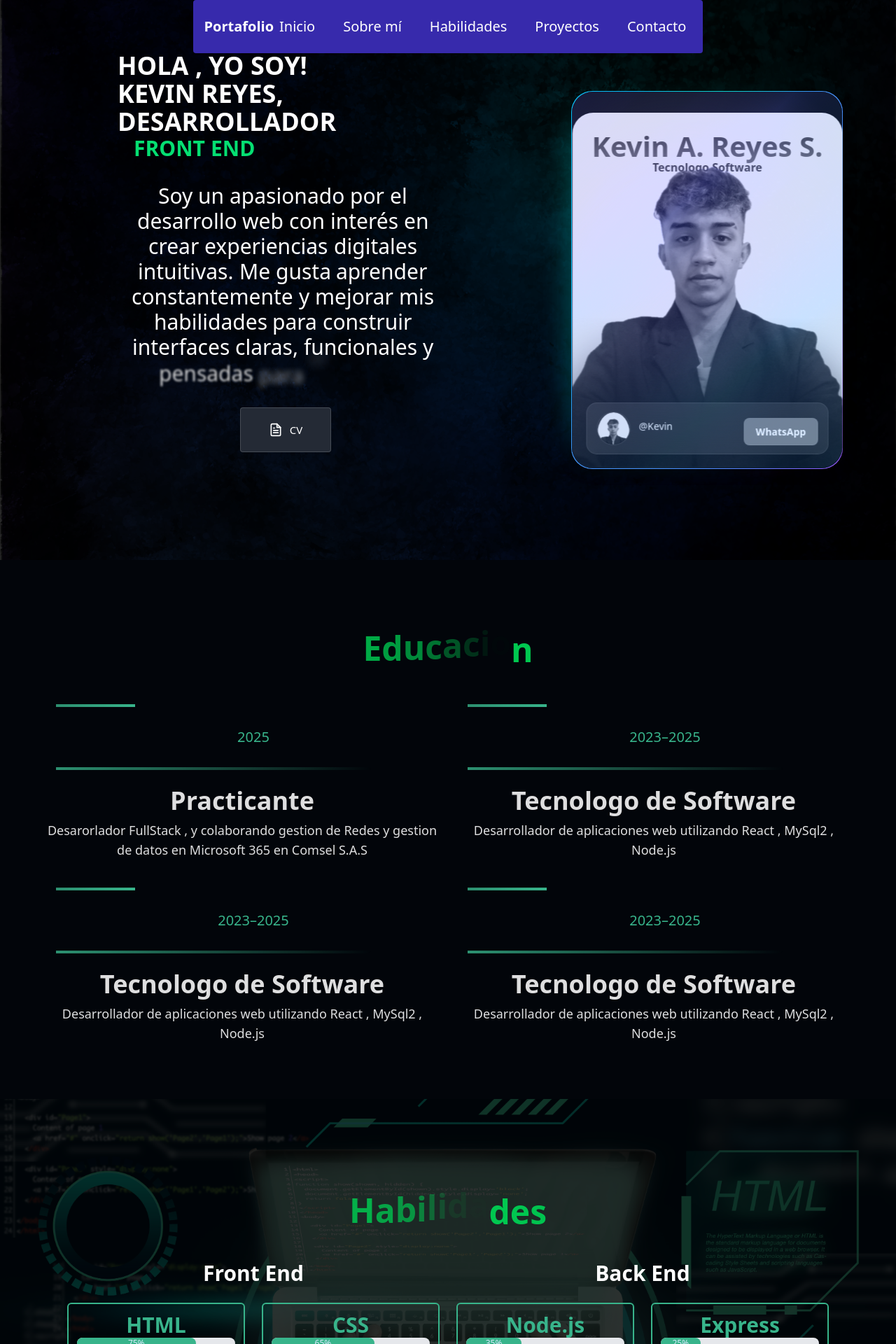
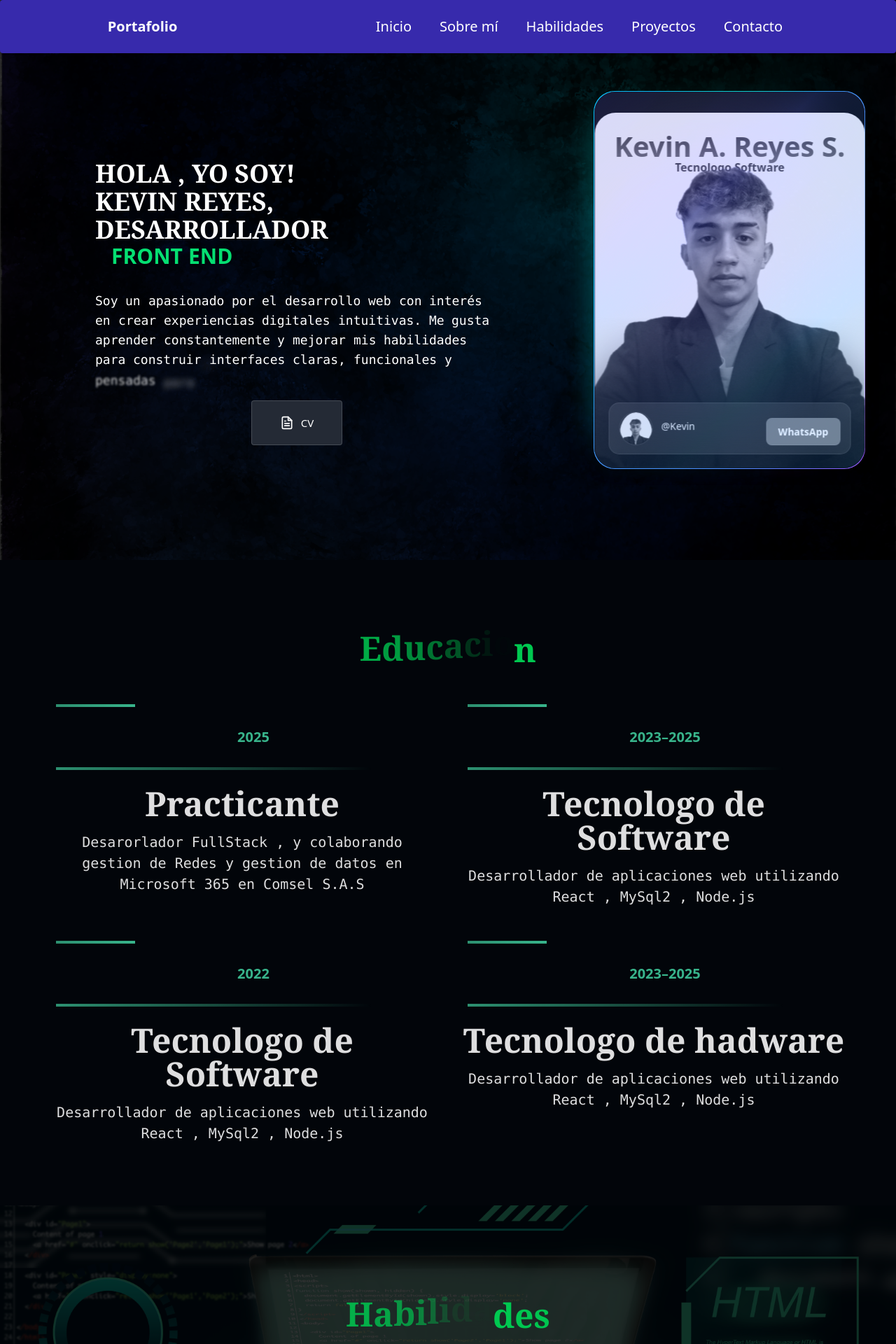
Before and after one commit to kevin15042005/CV, a React (Vite) app: page / in a window 1280 px wide. Shown: the top 1920 px of the page at 70% size. Built offline with nearby package versions, Linux system fonts and the light colour scheme; the HTML template or start-up script is replaced by a standard one.

Commit message:
Estilos nuevos

```diff
--- a/package.json
+++ b/package.json
@@ -12,6 +12,7 @@
   "dependencies": {
     "@tailwindcss/vite": "^4.1.10",
     "framer-motion": "^12.18.1",
+    "ngrok": "^5.0.0-beta.2",
     "ogl": "^1.0.11",
     "react": "^19.1.0",
     "react-dom": "^19.1.0",
--- a/src/App.jsx
+++ b/src/App.jsx
@@ -1,4 +1,4 @@
-import React from 'react'
+import React from "react";
 import { useState } from "react";
 import "./App.css";
 import Navbar from "./Components/Navbar/Navbar.jsx";
@@ -24,7 +24,7 @@ const Desempeño = () => {
   ));
 
   return (
-    <span className="text-green-500 text-[2rem] font-bold">
+    <span className="text-green-500 text-[2rem] font-bold font-serif">
       {letrasAnimada}
     </span>
   );
@@ -43,7 +43,7 @@ const Desempeño1 = () => {
   ));
 
   return (
-    <span className="text-green-500 text-[2rem] font-bold">
+    <span className="text-green-500 text-[2rem] font-bold font-serif">
       {letrasAnimada}
     </span>
   );
@@ -62,7 +62,7 @@ const Desempeño2 = () => {
   ));
 
   return (
-    <span className="text-green-500 text-[2rem] font-bold">
+    <span className="text-green-500 text-[2rem] font-bold font-serif">
       {letrasAnimada}
     </span>
   );
@@ -104,45 +104,48 @@ function App() {
           </header>
         </div>
         <div className="z-0">
-          <section className="relative w-full h-screen flex  justify-evenly items-center bg-black text-white overflow-hidden m">
+          <section id="principal" className="relative w-full h-screen flex  justify-evenly items-center bg-black text-white overflow-hidden m">
             <img
               className="opacity-20 absolute top-0 left-0 w-full h-full object-cover z-0 "
               src={ImageFondoPerfil}
               alt=""
             />
-            <div className="relative z-5 p-6">
-              <h1 className="text-[2rem] font-bold max-w-sm ">
+            <div className="relative z-5 p-6 max-lg:mt-0 md:mt-40">
+              <h1 className="text-xl sm:text-2xl md:text-3xl lg:text-4xl font-bold max-w-sm">
                 <TextoAnimado
                   text="HOLA , YO SOY! KEVIN REYES, DESARROLLADOR"
                   delay={300}
                   animateBy="words"
                   direction="top"
                   onAnimationComplete={handleAnimationComplete}
-                  className="text-4xl mt-10 "
-                />{" "}
+                  className="text-2xl sm:text-3xl md:text-4xl mt-6 font-serif"
+                />
                 <TextoAnimado
                   text="   FRONT END"
                   delay={500}
                   animateBy="words"
                   direction="top"
                   onAnimationComplete={handleAnimationComplete}
-                  className="text-3xl mb-8 text-green-400 "
-                />{" "}
+                  className="text-xl sm:text-2xl md:text-3xl text-green-400 mb-8 font-sans"
+                />
               </h1>
-              <div className=" mt-3 text-lg text-white font-medium leading-5 max-w-[30rem]  items-start">
+
+              <div className="mt-3 text-base sm:text-lg md:text-xl text-white font-medium leading-6 max-w-xl">
                 <TextoAnimado
                   text="Soy un apasionado por el desarrollo web con interés en crear experiencias digitales intuitivas. Me gusta aprender constantemente y mejorar mis habilidades para construir interfaces claras, funcionales y pensadas para el usuario."
                   delay={200}
                   animateBy="words"
                   direction="top"
                   onAnimationComplete={handleAnimationComplete}
-                  className="text-3xl mb-8 flex justify-center"
-                />{" "}
+                  className="text-sm sm:text-base md:text-lg font-mono"
+                />
               </div>
-              <div>
+
+              <div className="mt-4">
                 <ButtonCV />
               </div>
             </div>
+
             <div className="hidden md:block  w-80 z-5">
               <ProfileCard
                 name="Kevin A. Reyes S."
@@ -158,43 +161,51 @@ function App() {
           </section>
         </div>
         {/*---------------------------------*/}
-        <section className="w-full px-4 py-8 my-12">
+        <section id="sobre-mi" className="w-full px-4 py-8 my-12">
           <div className="flex justify-center items-center mt-6">
             <h2 className="font-bold text-center">
               <Desempeño />
             </h2>
           </div>
           <div className="grid grid-rows-2 md:grid-cols-2 gap-6 max-w-6xl mx-auto mt-8">
-            <div >
-              <span className="neon-border">2025</span>
-              <h3 className="text-4xl font-bold p-2 font">Practicante</h3>
-              <p className="text-lg">
+            <div>
+              <span className="neon-border font-bold">2025</span>
+              <h3 className="text-3xl sm:text-4xl md:text-5xl font-bold font-serif p-2">
+                Practicante
+              </h3>
+              <p className="text-[20px] font-mono p-2">
                 Desarorlador FullStack , y colaborando gestion de Redes y
                 gestion de datos en Microsoft 365 en Comsel S.A.S
               </p>
             </div>
             <div>
-              <span className="neon-border">2023–2025</span>
+              <span className="neon-border font-bold">2023–2025</span>
 
-              <h3 className="text-4xl font-bold p-2">Tecnologo de Software</h3>
-              <p className="text-lg">
+              <h3 className="text-3xl sm:text-4xl md:text-5xl font-bold font-serif p-2">
+                Tecnologo de Software
+              </h3>
+              <p className="text-[20px] font-mono p-2">
                 Desarrollador de aplicaciones web utilizando React , MySql2 ,
                 Node.js{" "}
               </p>
             </div>
             <div>
-              <span className="neon-border">2023–2025</span>
-              <h3 className="text-4xl font-bold p-2">Tecnologo de Software</h3>
-              <p className="text-lg">
+              <span className="neon-border font-bold">2022</span>
+              <h3 className="text-3xl sm:text-4xl md:text-5xl font-bold font-serif p-2">
+                Tecnologo de Software
+              </h3>
+              <p className="text-[20px] font-mono p-2">
                 Desarrollador de aplicaciones web utilizando React , MySql2 ,
                 Node.js{" "}
               </p>
             </div>
             <div>
-              <span className="neon-border">2023–2025</span>
+              <span className="neon-border font-bold">2023–2025</span>
 
-              <h3 className="text-4xl font-bold p-2">Tecnologo de Software</h3>
-              <p className="text-lg">
+              <h3 className="text-3xl sm:text-4xl md:text-5xl font-bold font-serif p-2 ">
+                Tecnologo de hadware
+              </h3>
+              <p className="text-[20px] font-mono p-2">
                 Desarrollador de aplicaciones web utilizando React , MySql2 ,
                 Node.js{" "}
               </p>
@@ -202,7 +213,7 @@ function App() {
           </div>
         </section>
         {/*------------------------------*/}
-        <section className="relative w-full min-h-screen py-10  flex justify-evenly items-center bg-black text-white overflow-hidden">
+        <section id="habilidades"className="relative w-full min-h-screen py-10  flex justify-evenly items-center bg-black text-white overflow-hidden">
           <img
             className="opacity-20 absolute top-0 left-0 w-full h-full object-cover z-0 "
             src={ImagenFondo}
@@ -215,7 +226,7 @@ function App() {
 
             <div className="conocimiento-herramientas grid grid-cols-1 md:grid-cols-2 gap-6 px-4">
               <div>
-                <h3 className="text-center font-bold text-3xl my-6">
+                <h3 className="text-center font-serif font-bold font- text-4xl my-6">
                   Front End
                 </h3>
                 <div className="gap-3">
@@ -271,8 +282,9 @@ function App() {
                   </ul>
                 </div>
               </div>
+
               <div>
-                <h3 className="text-center font-bold text-3xl my-6">
+                <h3 className="text-center font-serif font-bold font- text-4xl my-6">
                   Back End
                 </h3>
                 <div>
@@ -317,12 +329,12 @@ function App() {
                 </div>
               </div>
               <div>
-                <h3 className="text-center font-bold text-3xl my-6">
-                  Base de Datoss
+                <h3 className="text-center font-serif font-bold font- text-4xl my-6">
+                  Base de Datos
                 </h3>
                 <div>
                   <ul className="grid grid-cols-1 sm:grid-cols-2 gap-6">
-                    <li className=" font-bold  text-3xl  border-2 p-3 rounded-md text-[#38b48b]  item-db hover:traslate-y-2  hover:scale-105 hover:text-teal-800">
+                    <li className=" font-bold  font-sans text-3xl  border-2 p-3 rounded-md text-[#38b48b]  item-db hover:traslate-y-2  hover:scale-105 hover:text-teal-800">
                       MongDB
                       <div className="w-full bg-gray-200 rounded-full dark:bg-gray-700">
                         <div
@@ -350,7 +362,7 @@ function App() {
                 </div>
               </div>
               <div>
-                <h3 className="text-center font-bold text-3xl my-6">
+                <h3 className="text-center font-serif font-bold font- text-4xl my-6">
                   Adicionales
                 </h3>
                 <div>
@@ -386,7 +398,7 @@ function App() {
           </div>
         </section>
         {/*-------------------------*/}
-        <section className="w-full px-4 py-8 my-12">
+        <section id="proyectos" className="w-full px-4 py-8 my-12">
           <div className="my-8">
             <h2>
               <Desempeño2 />
--- a/src/Components/Navbar/Navbar.jsx
+++ b/src/Components/Navbar/Navbar.jsx
@@ -1,16 +1,27 @@
 import React, { useState } from "react";
 import { Link } from "react-scroll";
+
 const Navbar = () => {
   const [click, setClick] = useState(false);
   const closeMenu = () => setClick(false);
 
-  {/*Menu DeskTop*/}
+  // Datos de los items del menú
+  const menuItems = [
+    { id: "principal", label: "Inicio" },
+    { id: "sobre-mi", label: "Sobre mí" },
+    { id: "habilidades", label: "Habilidades" },
+    { id: "proyectos", label: "Proyectos" },
+    { id: "contacto", label: "Contacto" },
+  ];
+
   return (
-    <nav className="bg-indigo-800 shadow-sm p-4 rounded-sm  z-10 fixed">
+    <nav className="bg-indigo-800 shadow-sm p-4 rounded-sm z-10 fixed w-full">
       <div className="flex justify-around items-center">
         <div className="flex items-center gap-2">
           <h1 className="text-xl font-bold text-white">Portafolio</h1>
         </div>
+
+        {/* Botón para móvil */}
         <button
           onClick={() => setClick(!click)}
           className="md:hidden text-green-50 text-2xl"
@@ -18,55 +29,51 @@ const Navbar = () => {
           {click ? "✕" : "☰"}
         </button>
 
+        {/* Menú Desktop */}
         <ul className="hidden md:flex md:flex-row md:gap-6 text-white">
-          <li className="text-xl transition delay-150 duration-300 ease-in-out hover:-translate-y-1 hover:scale-105 hover:bg-indigo-400 p-2 rounded-sm">
-            <Link  to="principal" smooth duration={800}>
-              Inicio
-            </Link>
-          </li>
-          <li className="text-xl transition delay-150 duration-300 ease-in-out hover:-translate-y-1 hover:scale-105 hover:bg-indigo-400 p-2 rounded-sm">
-            <Link to="sobre-mi" smooth duration={800}>
-              Sobre mí
-            </Link>
-          </li>
-          <li className="text-xl transition delay-150 duration-300 ease-in-out hover:-translate-y-1 hover:scale-105 hover:bg-indigo-400 p-2 rounded-sm">
-            <Link to="habilidades" smooth duration={800}>
-              Habilidades
-            </Link>
-          </li>
-          <li className="text-xl transition delay-150 duration-300 ease-in-out hover:-translate-y-1 hover:scale-105 hover:bg-indigo-400 p-2 rounded-sm">
-            <Link to="proyectos" smooth duration={800}>
-              Proyectos
-            </Link>
-          </li>
-          <li className="text-xl transition delay-150 duration-300 ease-in-out hover:-translate-y-1 hover:scale-105 hover:bg-indigo-400 p-2 rounded-sm " >
-            <Link to="contacto" smooth duration={800}>
-              Contacto
-            </Link>
-          </li>
+          {menuItems.map((item) => (
+            <li
+              key={item.id}
+              className="text-xl transition delay-150 duration-300 ease-in-out hover:-translate-y-1 hover:scale-105 hover:bg-indigo-400 p-2 rounded-sm"
+            >
+              <Link
+                to={item.id}
+                smooth={true}
+                duration={800}
+                spy={true}
+                activeClass="active"
+                offset={-70}  // Ajusta según la altura de tu navbar
+              >
+                {item.label}
+              </Link>
+            </li>
+          ))}
         </ul>
       </div>
-      {/*Menu Mobile*/}
-    {click &&(
-        <ul className=" m-4 fixed top-16 left-0 right-0 z-20  flex flex-col gap-4  bg-gray-800 text-white p-4 rounded-sm md:hidden">
-            <li className="delay-150 duration-300 ease-in-out hover:-translate-y-1 hover:scale-105 hover:bg-indigo-700 p-2 rounded-sm">
-                <Link to="principal" smooth duration={800} onClick={closeMenu}>Inicio</Link>
+
+      {/* Menú Móvil */}
+      {click && (
+        <ul className="m-4 fixed top-16 left-0 right-0 z-20 flex flex-col gap-4 bg-gray-800 text-white p-4 rounded-sm md:hidden">
+          {menuItems.map((item) => (
+            <li
+              key={item.id}
+              className="delay-150 duration-300 ease-in-out hover:-translate-y-1 hover:scale-105 hover:bg-indigo-700 p-2 rounded-sm"
+            >
+              <Link
+                to={item.id}
+                smooth={true}
+                duration={800}
+                onClick={closeMenu}
+                spy={true}
+                activeClass="active"
+                offset={-70}
+              >
+                {item.label}
+              </Link>
             </li>
-            <li  className="delay-150 duration-300 ease-in-out hover:-traslate-y-1 hover:scale-105 hover:bg-indigo-700 p-2 rounded-sm">
-                <Link to="sobre-mi" smooth duration={800} onClick={closeMenu}>sobre mi</Link>
-            </li>
-            <li className="delay-150 duration-300 ease-in-out hover:-traslate-y-1 hover:scale-105 hover:bg-indigo-700 p-2 rounded-sm">
-                <Link to="habilidades" smooth duration={800} onClick={closeMenu}>Habilidades</Link>
-            </li>
-            <li className="delay-150 duration-300 ease-in-out hover:-traslate-y-1 hover:scale-105 hover:bg-indigo-700 p-2 rounded-sm">
-                <Link to="proyecto" smooth duration={800} onClick={closeMenu}>Proyectos</Link>
-            </li>
-            <li className="delay-150  duration-300 ease-in-out hover:-traslate-y-1 hover:scale-105 hover:bg-indigo-700 p-2 rounded-sm">
-                <Link to="contacto" smooth duration={800} onClick={closeMenu}>Contacto</Link>
-            </li>
-
+          ))}
         </ul>
-    )}
+      )}
     </nav>
   );
 };
```
Also changed, not shown: src/Components/Footer/Footer.jsx (+5 -2 lines), tailwind.config.js (+16 -3 lines), vite.config.js (+15 -1 lines), 2 other files (tests, documents, lock files or other folders).
